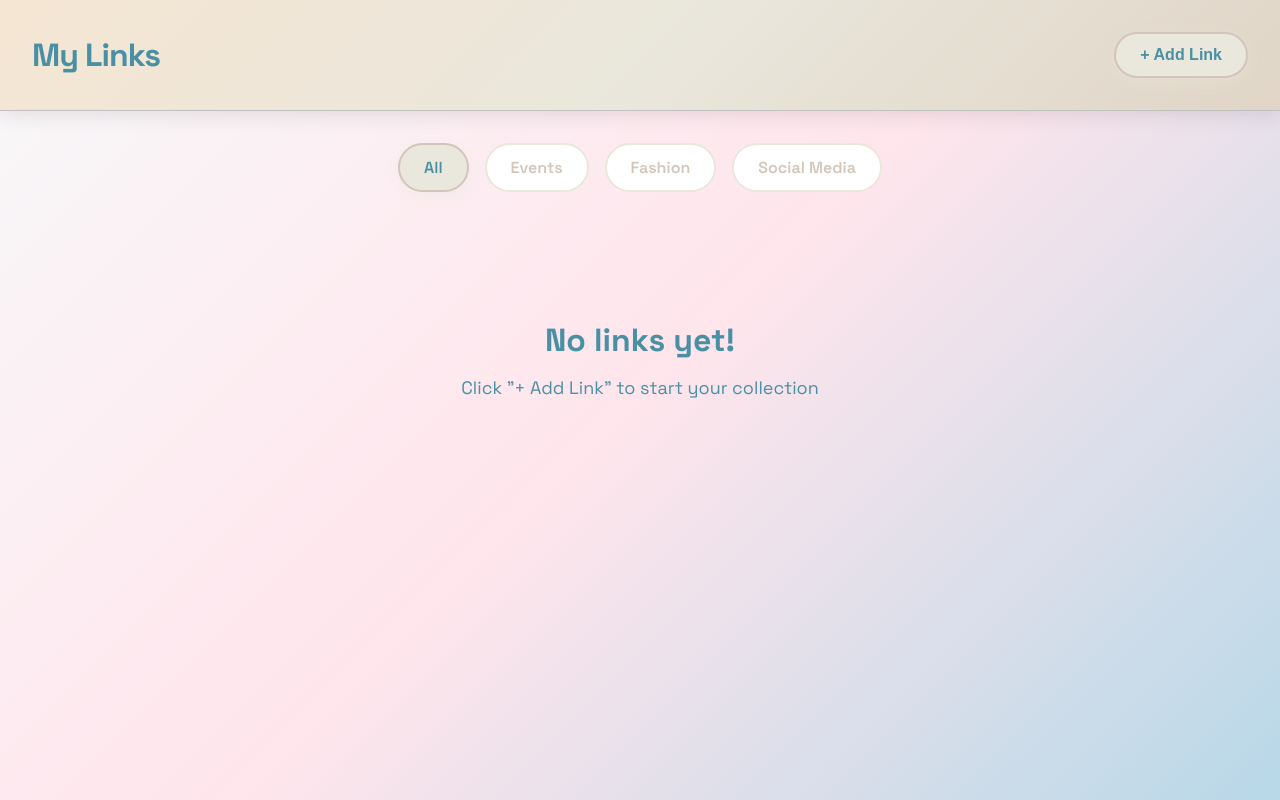
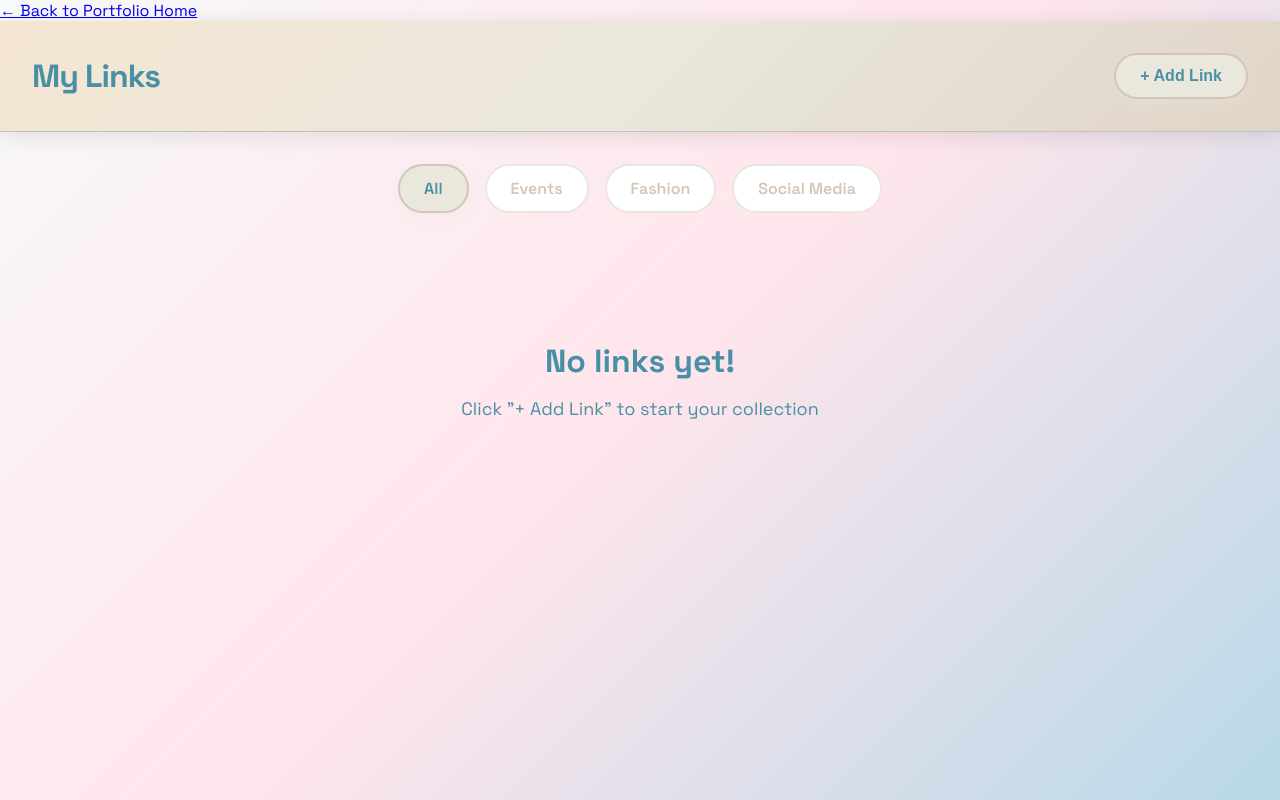
Before and after one commit to ceciliammurphy/writ40363-portfolio, a plain HTML site: page projects/project4-zed/index.html in a window 1280 px wide. Drawn offline with Linux system fonts and the light colour scheme.

Commit message:
added nav to zed

```diff
--- a/projects/project4-zed/index.html
+++ b/projects/project4-zed/index.html
@@ -10,6 +10,10 @@
     <link rel="stylesheet" href="css/main.css">
 </head>
 <body>
+    <nav class="back-nav">
+        <a href="../../">← Back to Portfolio Home</a>
+    </nav>
+
     <!-- Header -->
     <header class="header">
         <h1 class="logo">My Links</h1>
```
